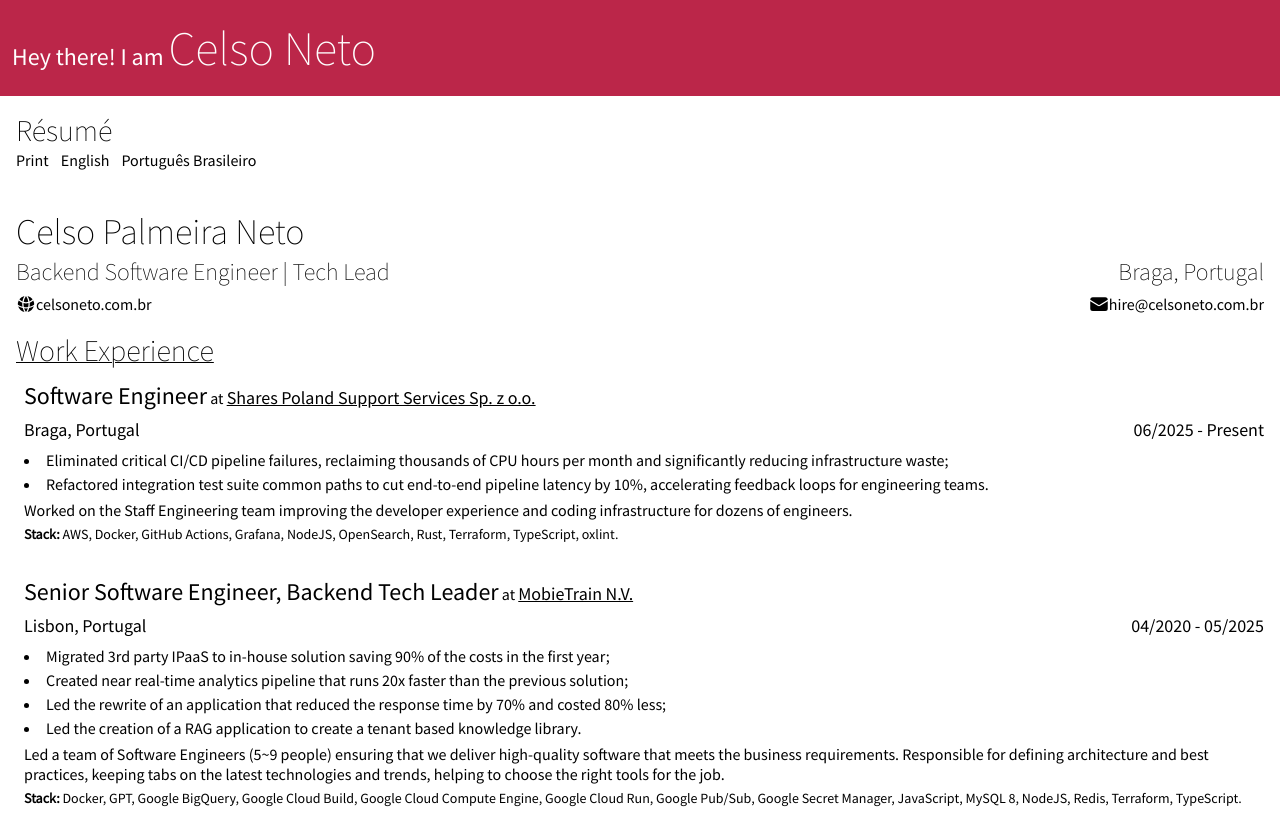
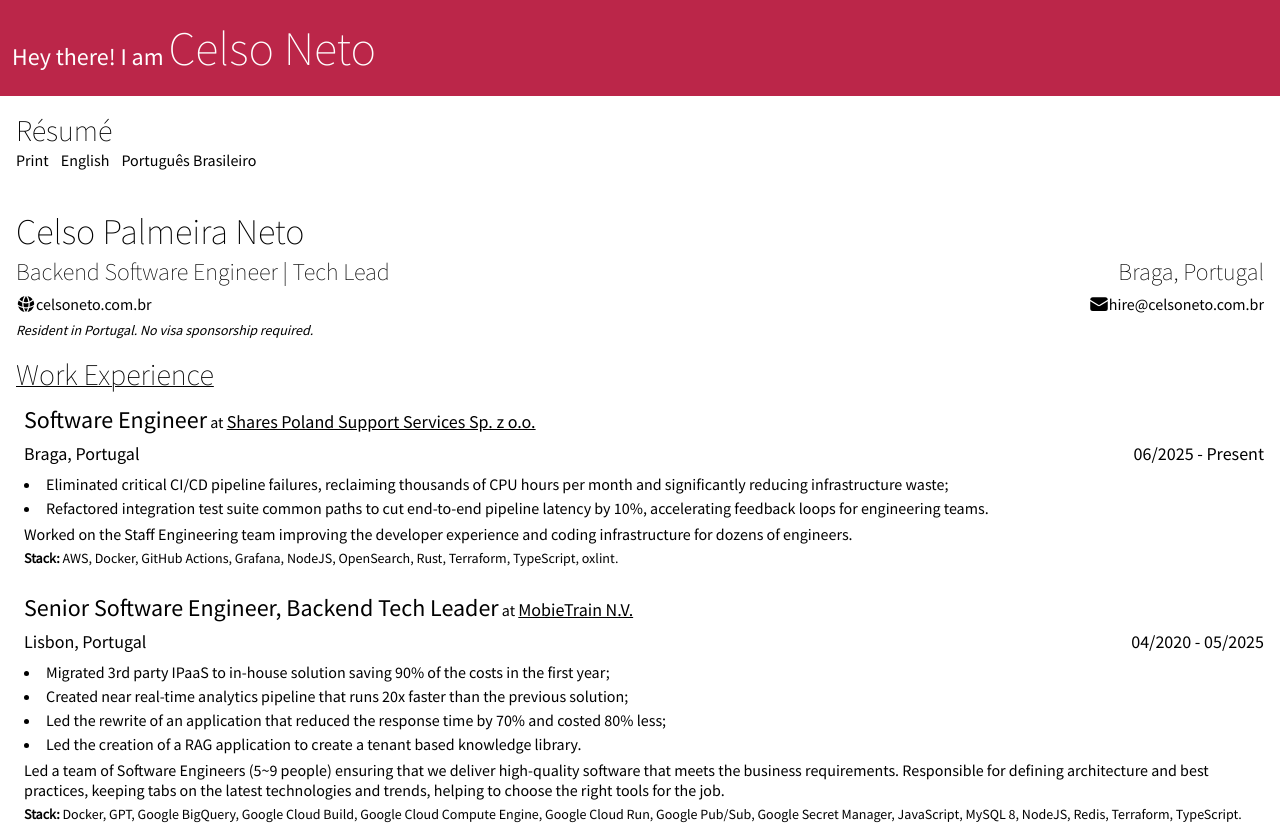
Before and after one commit to celsopalmeiraneto/personal-website, a Next.js app in the folder ssg-website/: page /resumes/en-US in a window 1280 px wide. Shown: the top 825 px of the page. Built offline with nearby package versions, Linux system fonts and the light colour scheme.

Commit message:
chore: clarify visa sponsorship

```diff
--- a/ssg-website/src/pages/resumes/[locale].tsx
+++ b/ssg-website/src/pages/resumes/[locale].tsx
@@ -57,6 +57,9 @@ const ResumePage = ({ locale, contactInfo }: ResumePageProps) => {
               </div>
             )}
           </div>
+          {locale === SupportedLocales.AmericanEnglish && (
+            <p className="text-sm italic">Resident in Portugal. No visa sponsorship required.</p>
+          )}
         </header>
         {data.sections.map((sectionInfo) => (
           <section key={sectionInfo.slug}>
@@ -65,7 +68,7 @@ const ResumePage = ({ locale, contactInfo }: ResumePageProps) => {
             </h2>
             {sectionInfo.items.map((item) => (
               <div
-                className="grid break-inside-avoid pl-2 gap-1 print:gap-0 grid-cols-2 mb-8 last:mb-0"
+                className="grid break-inside-avoid pl-2 gap-1 print:gap-0 grid-cols-2 mb-6 last:mb-0"
                 key={item.slug}
               >
                 <p className="col-span-2">
```
